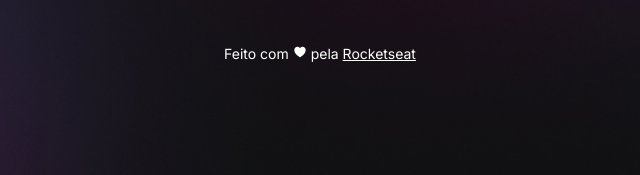
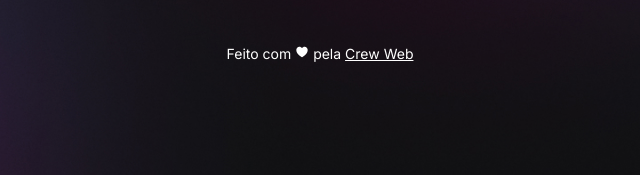
Before and after one commit to Santiles87/projeto_profile, a plain HTML site: page index.html in a window 1280 px wide. Shown: the part 678-853 px from the top of the page, 320-960 px from the left. Drawn offline with nearby package versions, Linux system fonts and the light colour scheme.

Commit message:
add texto quem fez

```diff
--- a/index.html
+++ b/index.html
@@ -55,7 +55,7 @@
         </a>
       </div>
       <footer>
-          Feito com <ion-icon name="heart"></ion-icon> pela <a href="https://rocketseat.com.br" target="_blank">Rocketseat</a>
+          Feito com <ion-icon name="heart"></ion-icon> pela <a href="https://rocketseat.com.br" target="_blank">Crew Web</a>
       </footer>
     </div>
     <script type="module" src="https://unpkg.com/ionicons@7.1.0/dist/ionicons/ionicons.esm.js"></script>
```
